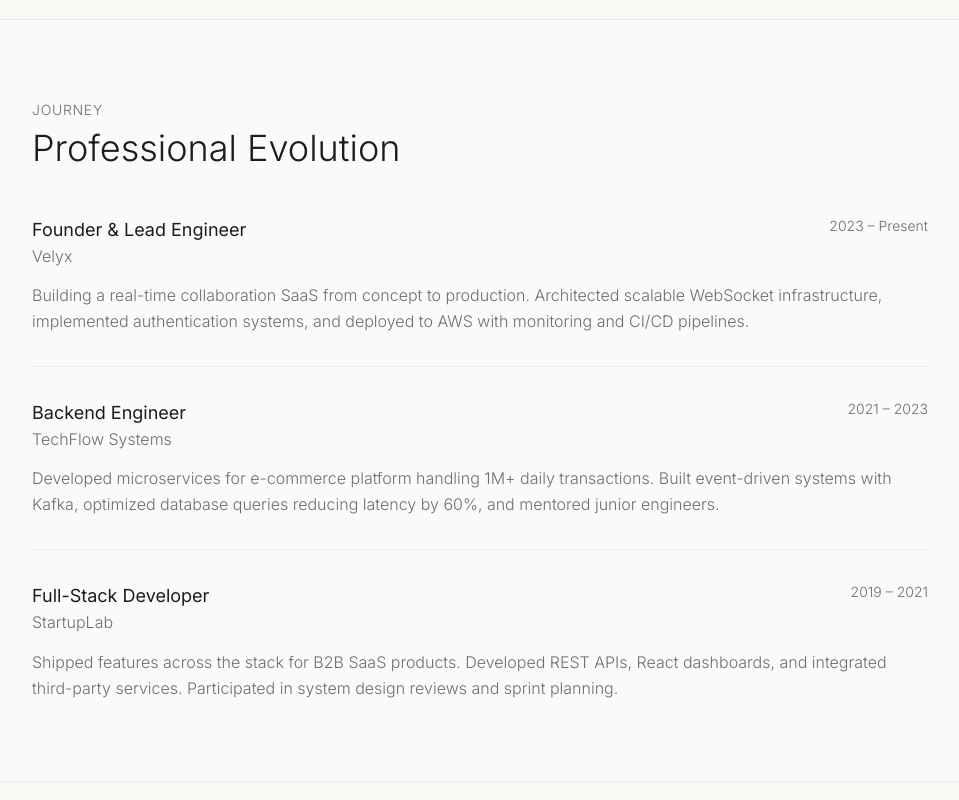
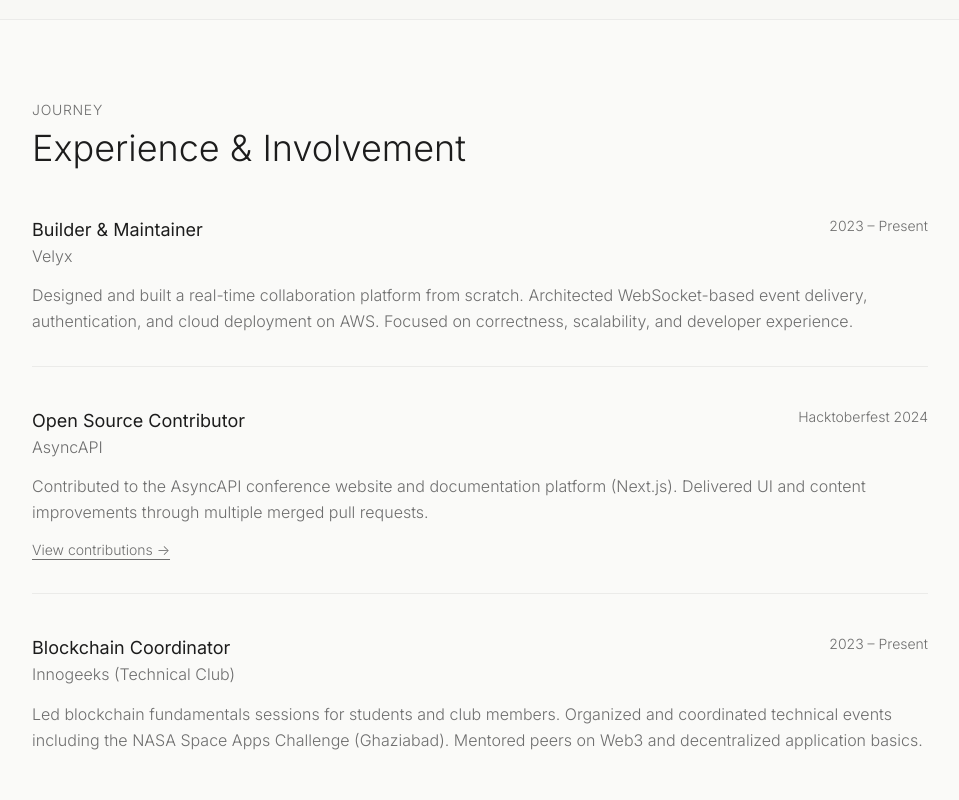
Before and after one commit to toffee-k21/my-portfolio, a Next.js app: page / in a window 1280 px wide. Shown: the part 4240-5040 px from the top of the page, without its empty margins (160-1119 px from the left). Built offline with nearby package versions, Linux system fonts and the light colour scheme.

Commit message:
improved Experience section

```diff
--- a/app/page.tsx
+++ b/app/page.tsx
@@ -447,7 +447,7 @@ function App() {
 </section>
 
 
-      {/* Experience & Journey */}
+{/* Experience & Involvement */}
 <section className="py-20 px-6 border-t border-border">
   <div className="max-w-4xl mx-auto">
     <motion.div
@@ -458,62 +458,97 @@ function App() {
       transition={{ duration: 0.5 }}
       className="space-y-12"
     >
+      {/* Section Header */}
       <div className="space-y-2">
         <h3 className="text-sm uppercase tracking-wider text-secondary-text">
           Journey
         </h3>
-              <h2 className="text-4xl text-foreground">Professional Evolution</h2>
+        <h2 className="text-4xl text-foreground">
+          Experience & Involvement
+        </h2>
       </div>
 
-            <div className="space-y-8">
+      <div className="space-y-10">
+        {/* Velyx */}
         <div className="space-y-3 pb-8 border-b border-border">
           <div className="flex justify-between items-start">
             <div>
-                    <h4 className="text-foreground">Founder & Lead Engineer</h4>
+              <h4 className="text-foreground">Builder & Maintainer</h4>
               <p className="text-secondary-text">Velyx</p>
             </div>
-                  <span className="text-sm text-secondary-text">2023 – Present</span>
+            <span className="text-sm text-secondary-text">
+              2023 – Present
+            </span>
           </div>
+
           <p className="text-secondary-text leading-relaxed">
-                  Building a real-time collaboration SaaS from concept to production. Architected scalable
-                  WebSocket infrastructure, implemented authentication systems, and deployed to AWS with
-                  monitoring and CI/CD pipelines.
+            Designed and built a real-time collaboration platform from scratch.
+            Architected WebSocket-based event delivery, authentication, and cloud
+            deployment on AWS. Focused on correctness, scalability, and developer
+            experience.
           </p>
         </div>
 
+        {/* Open Source */}
         <div className="space-y-3 pb-8 border-b border-border">
           <div className="flex justify-between items-start">
             <div>
-                    <h4 className="text-foreground">Backend Engineer</h4>
-                    <p className="text-secondary-text">TechFlow Systems</p>
+              <h4 className="text-foreground">Open Source Contributor</h4>
+              <p className="text-secondary-text">AsyncAPI</p>
             </div>
-                  <span className="text-sm text-secondary-text">2021 – 2023</span>
-                </div>
-                <p className="text-secondary-text leading-relaxed">
-                  Developed microservices for e-commerce platform handling 1M+ daily transactions.
-                  Built event-driven systems with Kafka, optimized database queries reducing latency by 60%,
-                  and mentored junior engineers.
-                </p>
+            <span className="text-sm text-secondary-text">
+              Hacktoberfest 2024
+            </span>
           </div>
 
+          <p className="text-secondary-text leading-relaxed">
+            Contributed to the AsyncAPI conference website and documentation
+            platform (Next.js). Delivered UI and content improvements through
+            multiple merged pull requests.
+          </p>
+
+          <a
+            href="https://github.com/asyncapi/conference-website/pulls?q=is%3Apr+is%3Amerged+author%3Atoffee-k21"
+            target="_blank"
+            rel="noopener noreferrer"
+            className="inline-flex items-center gap-1 text-sm text-secondary-text underline underline-offset-4 hover:text-foreground transition"
+          >
+            View contributions →
+          </a>
+        </div>
+
+
+        {/* Tech Club Leadership */}
         <div className="space-y-3">
           <div className="flex justify-between items-start">
             <div>
-                    <h4 className="text-foreground">Full-Stack Developer</h4>
-                    <p className="text-secondary-text">StartupLab</p>
+              <h4 className="text-foreground">
+                Blockchain Coordinator
+              </h4>
+              <p className="text-secondary-text">
+                Innogeeks (Technical Club)
+              </p>
             </div>
-                  <span className="text-sm text-secondary-text">2019 – 2021</span>
+            <span className="text-sm text-secondary-text">
+              2023 – Present
+            </span>
           </div>
+
           <p className="text-secondary-text leading-relaxed">
-                  Shipped features across the stack for B2B SaaS products. Developed REST APIs,
-                  React dashboards, and integrated third-party services. Participated in system
-                  design reviews and sprint planning.
+            Led blockchain fundamentals sessions for students and club members.
+            Organized and coordinated technical events including the NASA Space
+            Apps Challenge (Ghaziabad). Mentored peers on Web3 and decentralized
+            application basics.
           </p>
+
+          {/* Optional photo goes here */}
+          {/* <img ... /> */}
         </div>
       </div>
     </motion.div>
   </div>
 </section>
+
 
       {/* Resume */}
       <section id="resume" className="py-20 px-6 border-t border-border bg-muted/30">
```
Lines whose indentation alone changed are shown as unchanged.
